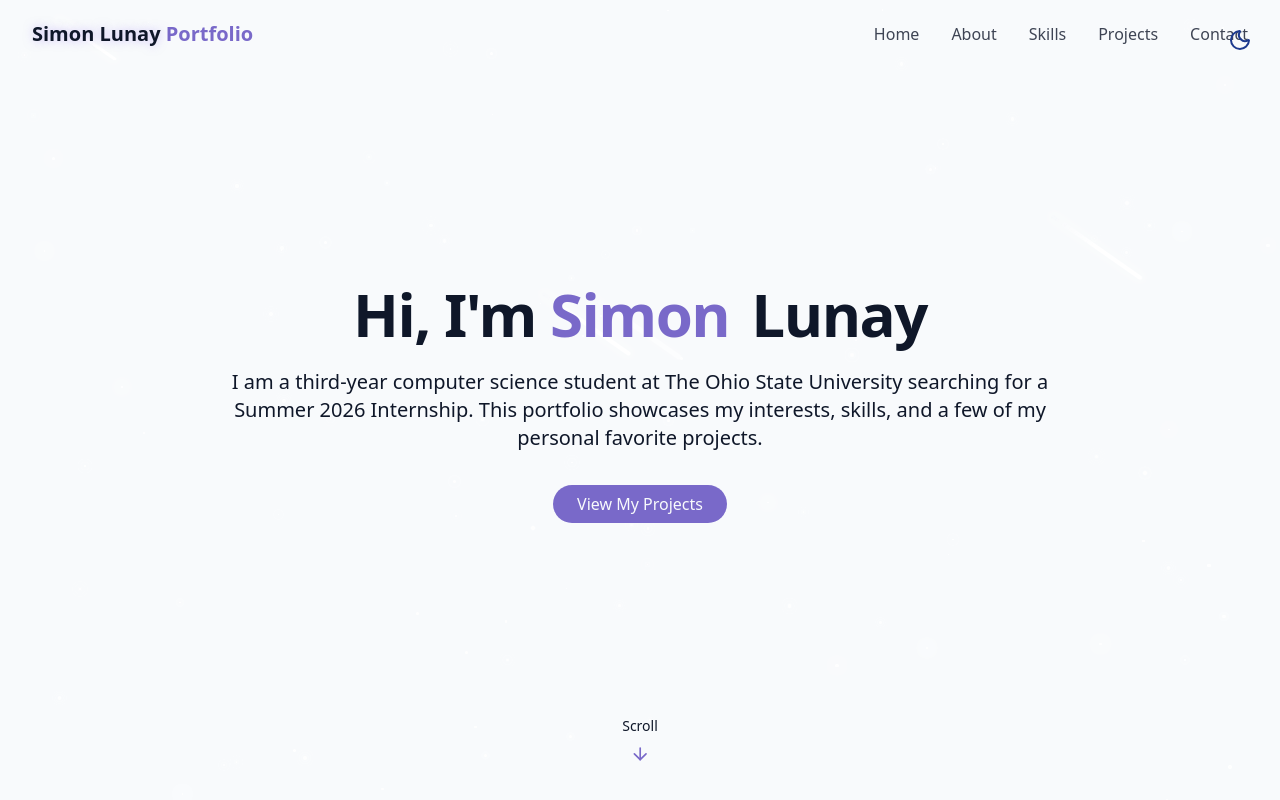
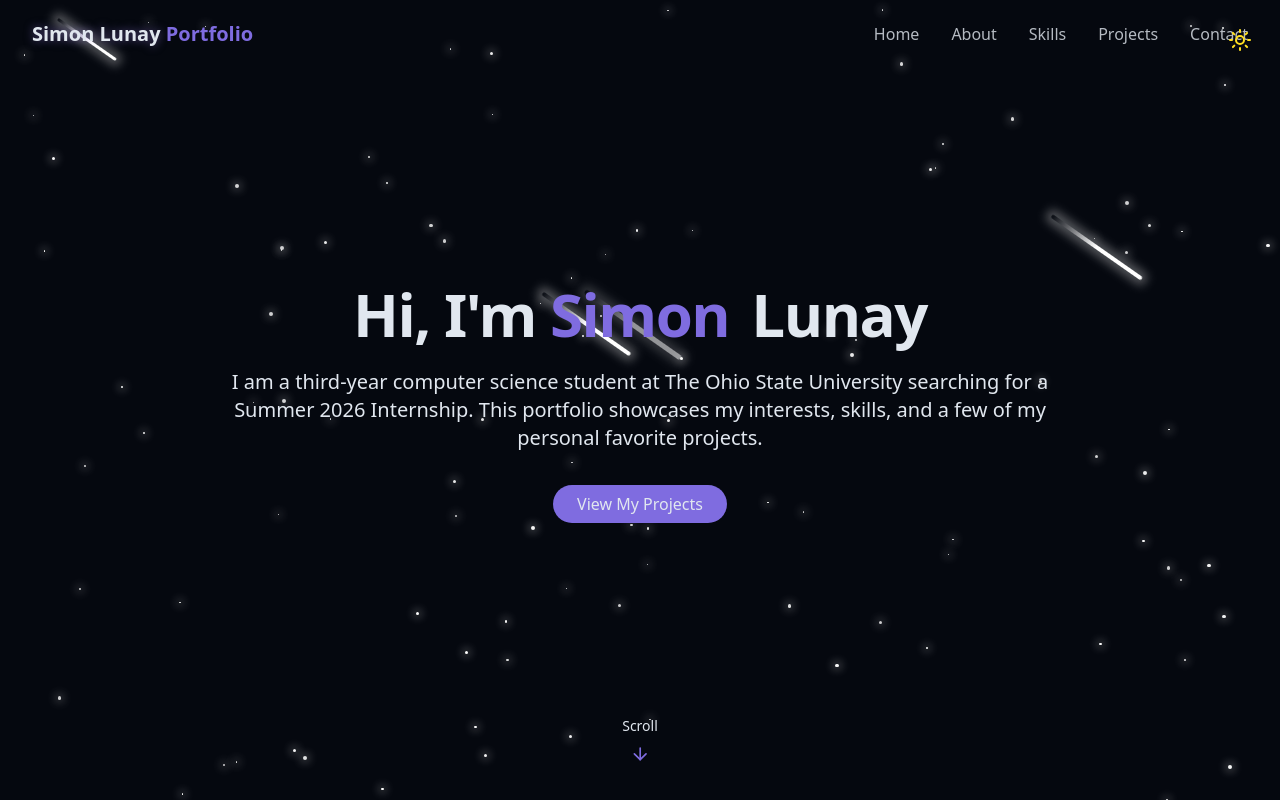
Before and after one commit to simonlunay/react-tailwind-portfolio, a React (Vite) app: page / in a window 1280 px wide. Shown: the top 800 px of the page. Built offline with nearby package versions, Linux system fonts and the light colour scheme.

Commit message:
default dark mode

```diff
--- a/src/components/ThemeToggle.jsx
+++ b/src/components/ThemeToggle.jsx
@@ -6,12 +6,13 @@ export const ThemeToggle = () => {
 
     useEffect(() => {
         const storedTheme = localStorage.getItem("theme");
-        if(storedTheme === "dark"){
+        if(storedTheme === "light"){
+            setIsDarkMode(false);
+            document.documentElement.classList.remove("dark");
+        } else{
             setIsDarkMode(true);
             document.documentElement.classList.add("dark");
-        } else{
-            setIsDarkMode(false);
-            document.documentElement.classList.remove("dark");
+            localStorage.setItem("theme", "dark");
         }
     }, []);
     const toggleTheme = () => {
```
